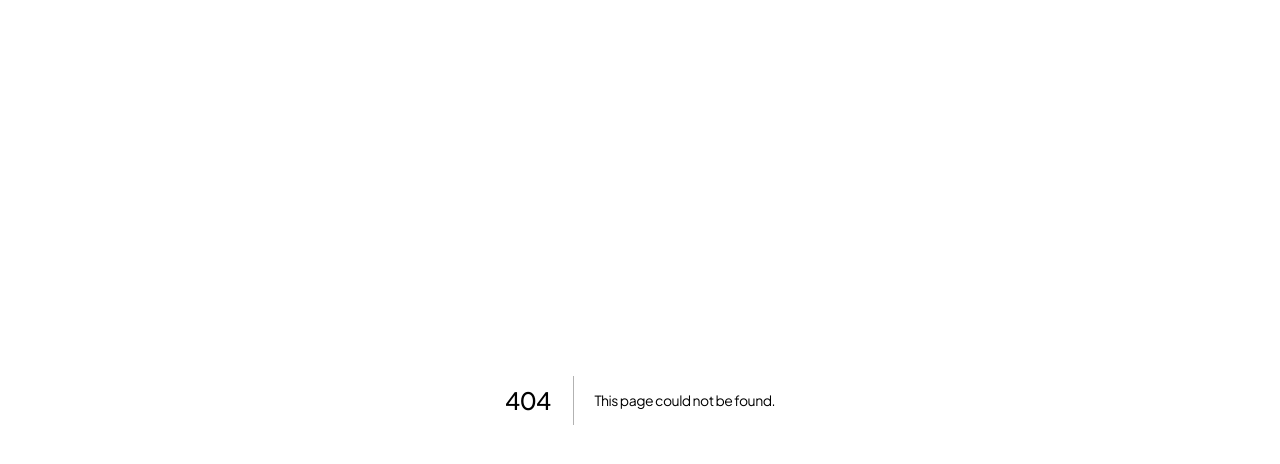
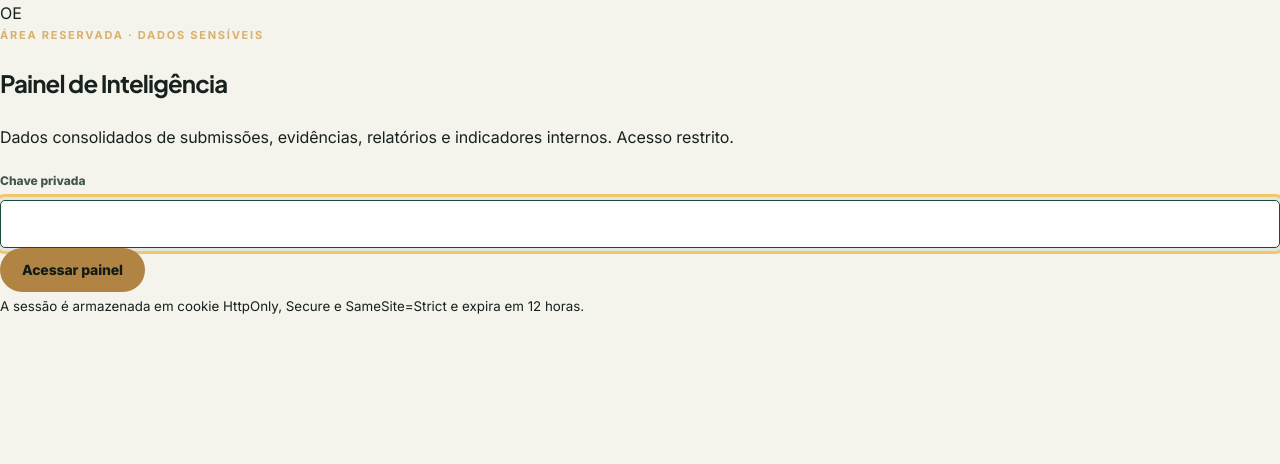
Before and after one commit to davidazevedo/observatorio-eleitoral-ba-2026, a Next.js app: page /privado/login in a window 1280 px wide. Before the commit this address had no page. Shown: the top 464 px of the page. Built offline with nearby package versions, Linux system fonts and the light colour scheme.

Commit message:
feat: add authenticated private intelligence dashboard

```diff
--- /dev/null
+++ b/app/privado/login/page.tsx
@@ -0,0 +1,54 @@
+'use client';
+
+import { FormEvent, useState } from 'react';
+import { useRouter } from 'next/navigation';
+
+export default function PrivateLoginPage() {
+  const router = useRouter();
+  const [busy, setBusy] = useState(false);
+  const [error, setError] = useState('');
+
+  async function login(event: FormEvent<HTMLFormElement>) {
+    event.preventDefault();
+    setBusy(true);
+    setError('');
+    const form = new FormData(event.currentTarget);
+    try {
+      const response = await fetch('/api/private/login', {
+        method: 'POST',
+        headers: { 'content-type': 'application/json' },
+        body: JSON.stringify({ key: String(form.get('key') || '') }),
+      });
+      const data = await response.json();
+      if (!response.ok) throw new Error(data.error || 'Acesso negado.');
+      router.replace('/privado');
+      router.refresh();
+    } catch (err) {
+      setError(err instanceof Error ? err.message : 'Acesso negado.');
+    } finally {
+      setBusy(false);
+    }
+  }
+
+  return (
+    <main className="private-login-page">
+      <section className="private-login-card">
+        <div className="private-seal">OE</div>
+        <p className="eyebrow light">ÁREA RESERVADA · DADOS SENSÍVEIS</p>
+        <h1>Painel de Inteligência</h1>
+        <p>Dados consolidados de submissões, evidências, relatórios e indicadores internos. Acesso restrito.</p>
+        <form onSubmit={login}>
+          <label>
+            Chave privada
+            <input name="key" type="password" autoComplete="current-password" required autoFocus />
+          </label>
+          <button className="button button-gold" type="submit" disabled={busy}>
+            {busy ? 'Validando…' : 'Acessar painel'}
+          </button>
+          {error ? <p className="status error" role="alert">{error}</p> : null}
+        </form>
+        <small>A sessão é armazenada em cookie HttpOnly, Secure e SameSite=Strict e expira em 12 horas.</small>
+      </section>
+    </main>
+  );
+}
```
